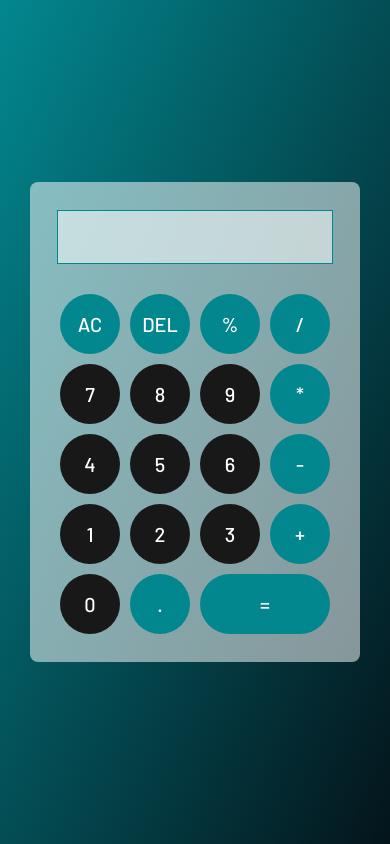
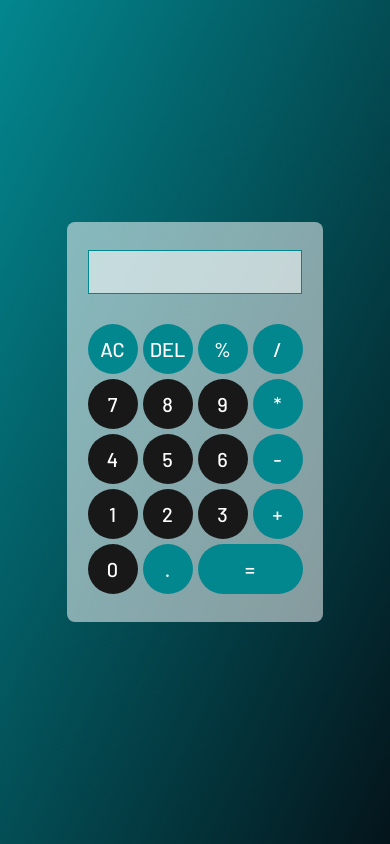
Before and after one commit to abhicplash/calculatorhtml, a plain HTML site: page index.html in a window 390 px wide. Drawn offline with Linux system fonts and the light colour scheme.

Commit message:
calc done

```diff
--- a/style.css
+++ b/style.css
@@ -11,7 +11,7 @@
   align-items: center;
 }
 .calc {
-  width: 330px;
+  width: 20rem;
   height: 480px;
   background-color: #ffffff85;
   display: flex;
@@ -22,6 +22,7 @@
   border-radius: 8px;
   /* box-shadow: 10px 10px 2px 1px rgb(138, 138, 138); */
 }
+
 #display {
   width: 270px;
   height: 50px;
@@ -71,3 +72,23 @@
   /* background-color: orange; */
   background-color: #03878f;
 }
+@media (max-width: 480px) {
+  .calc {
+    width: 16rem;
+    height: 25rem;
+  }
+  .buttons {
+    gap: 5px;
+  }
+  .btn {
+    width: 50px;
+    height: 50px;
+  }
+  #equal {
+    width: 105px;
+  }
+  #display {
+    width: 13rem;
+    height: 2.5rem;
+  }
+}
```
